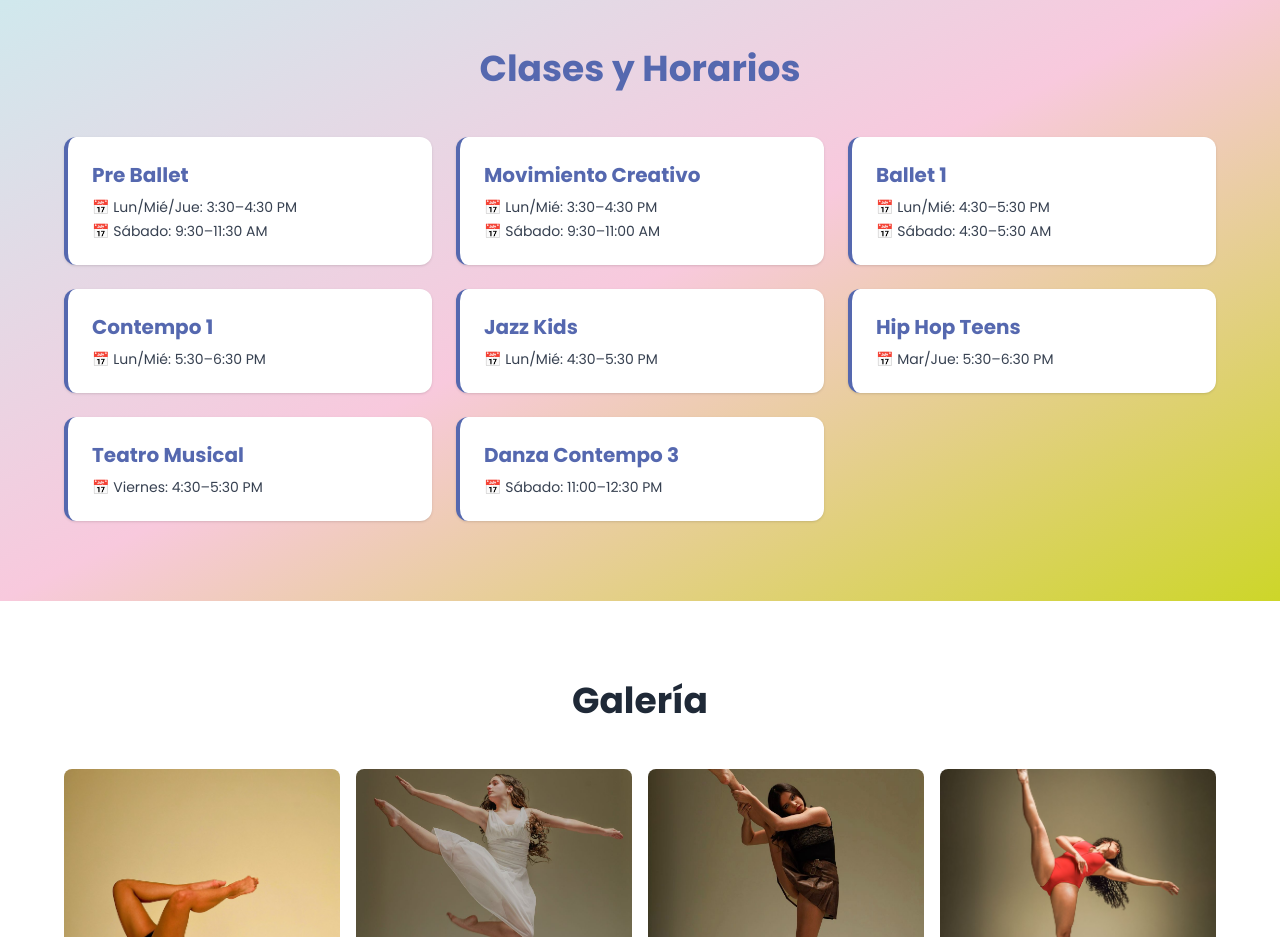
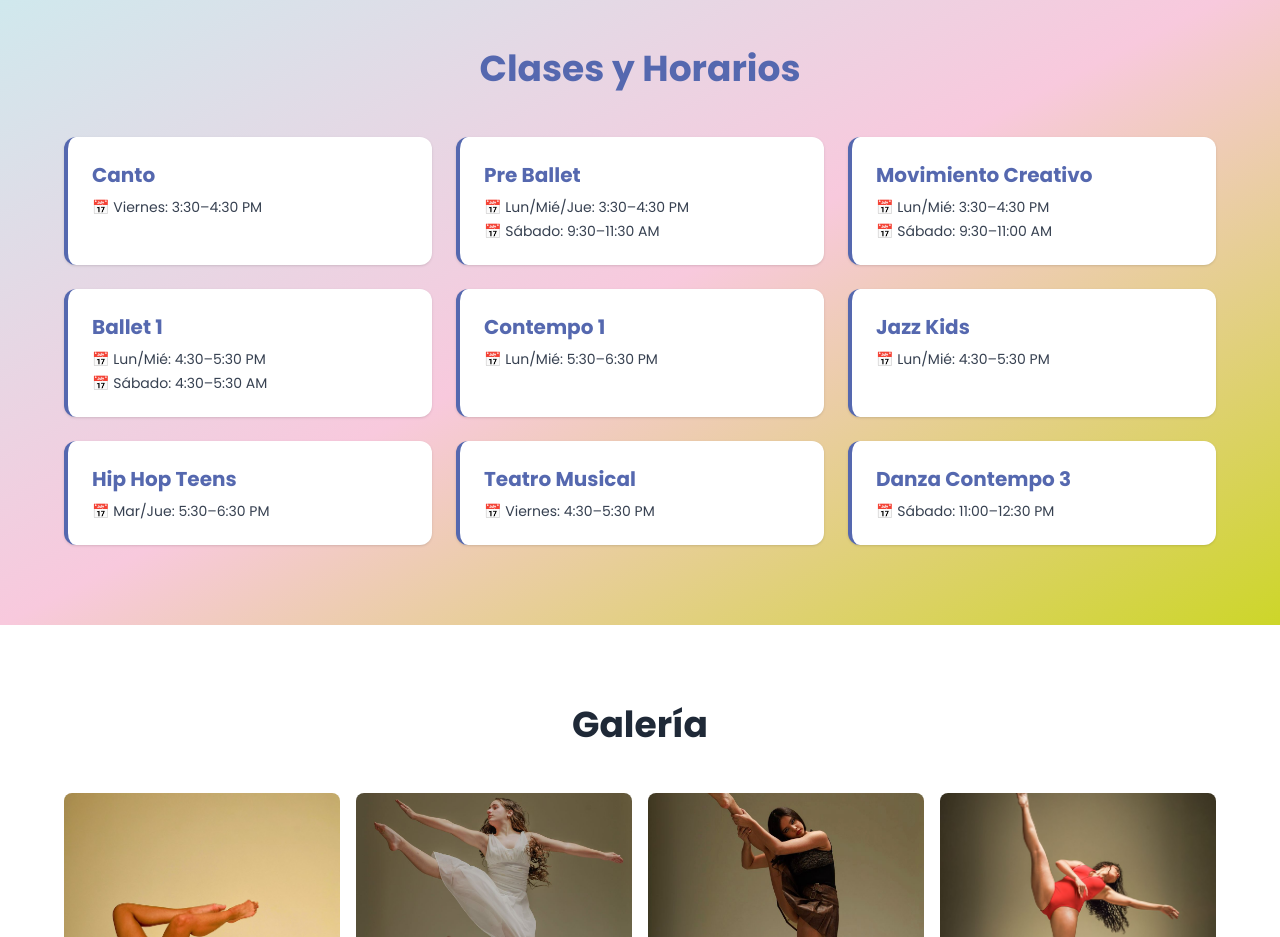
Before and after one commit to 19jose1995/Web-x-academy, a React (Vite) app: page / in a window 1280 px wide. Shown: the part 1620-2557 px from the top of the page. Built offline with nearby package versions, Linux system fonts and the light colour scheme.

Commit message:
Prueba fina

```diff
--- a/src/App.jsx
+++ b/src/App.jsx
@@ -96,7 +96,10 @@ function App()
         <h2 className="text-4xl font-bold text-center mb-12 text-[#5568af]">Clases y Horarios</h2>
         <div className="grid grid-cols-1 sm:grid-cols-2 md:grid-cols-3 gap-6 max-w-6xl mx-auto">
           {[
-
+            {
+              name: 'Canto',
+              horarios: ['Viernes: 3:30–4:30 PM']
+            },
             {
               name: 'Pre Ballet',
               horarios: ['Lun/Mié/Jue: 3:30–4:30 PM', 'Sábado: 9:30–11:30 AM']
```
